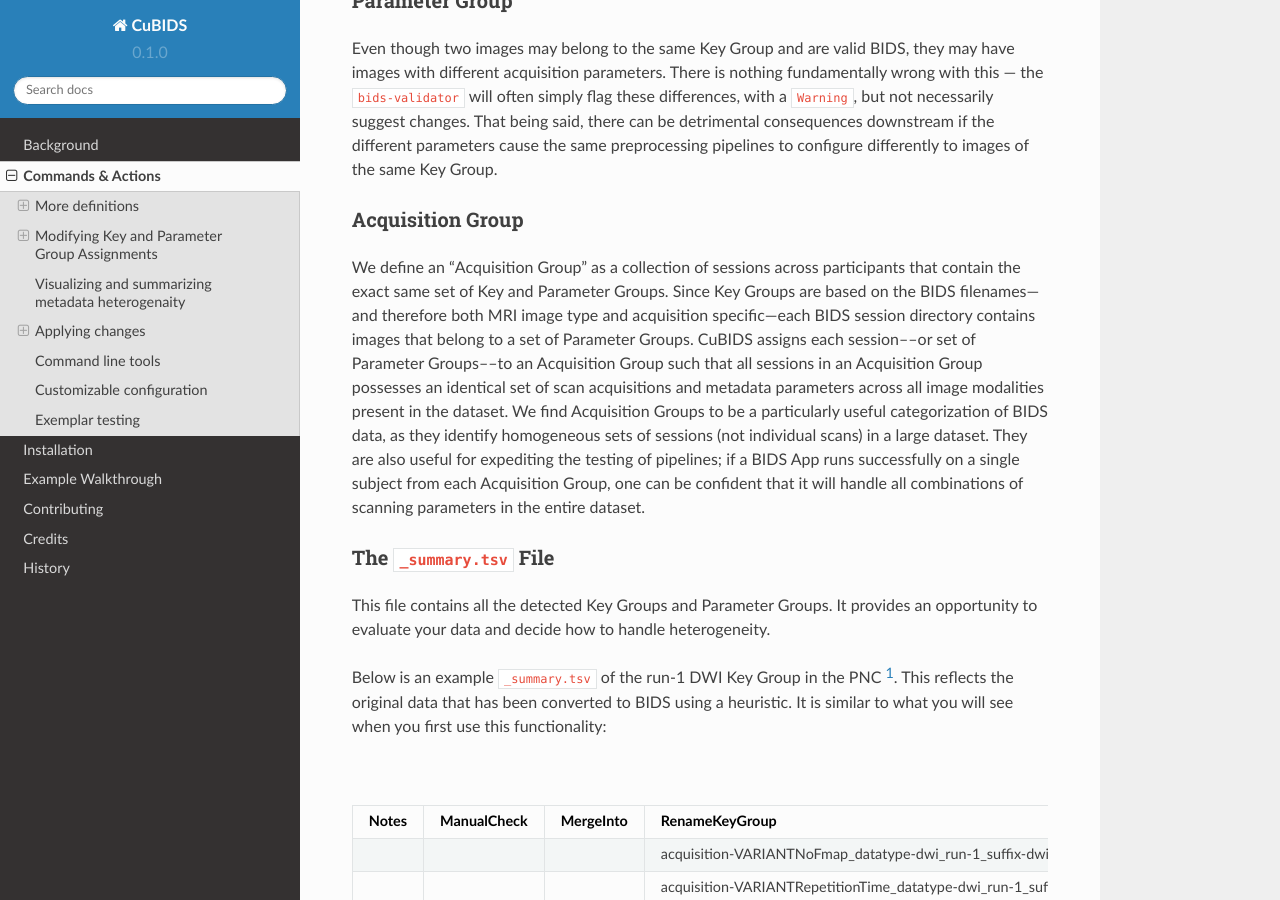
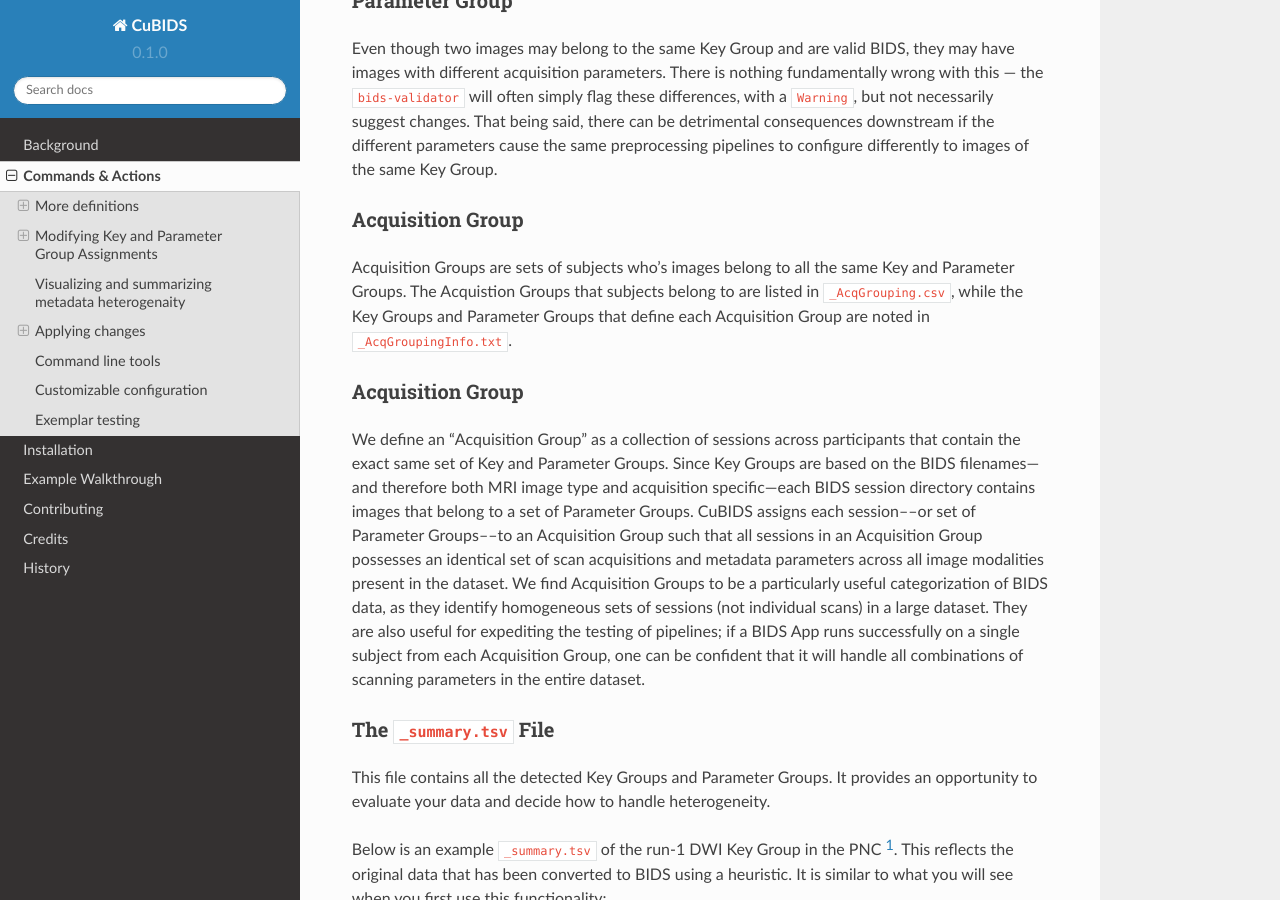
Before and after one commit to PennLINC/CuBIDS, a Sphinx documentation site: the page built from docs/usage.rst, in a window 1280 px wide and 900 px high, scrolled down 813 px. Built offline with Sphinx 7.4.7 and the Read the Docs theme 2.0.0, drawn with Linux system fonts in a browser that asks for light colours.

Commit message:
[DOC] Update usage.rst (#138)
define acq group

```diff
--- a/docs/usage.rst
+++ b/docs/usage.rst
@@ -44,6 +44,11 @@ wrong with this — the ``bids-validator`` will often simply flag these differen
 with a ``Warning``, but not necessarily suggest changes. That being said,
 there can be detrimental consequences downstream if the different parameters cause the
 same preprocessing pipelines to configure differently to images of the same Key Group.
+
+Acquisition Group
+~~~~~~~~~~~~~~~~~
+
+Acquisition Groups are sets of subjects who's images belong to all the same Key and Parameter Groups. The Acquistion Groups that subjects belong to are listed in ``_AcqGrouping.csv``, while the Key Groups and Parameter Groups that define each Acquisition Group are noted in ``_AcqGroupingInfo.txt``.
 
 
 .. _acquisitiongroup:
```
